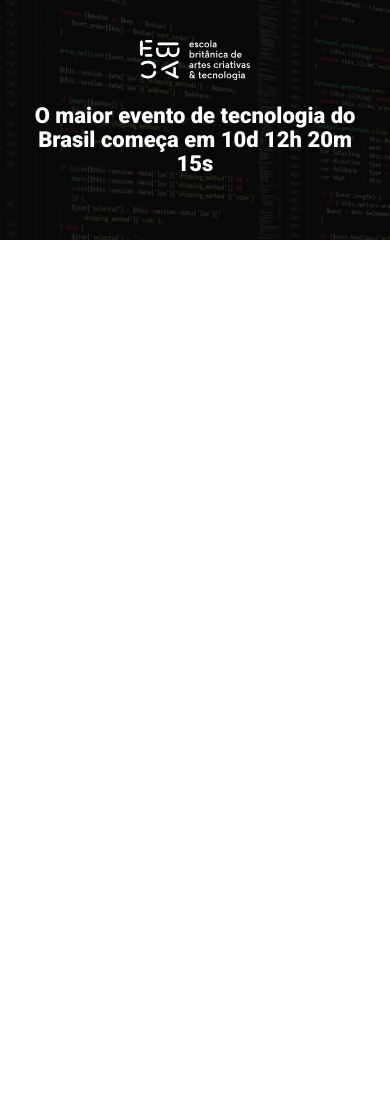
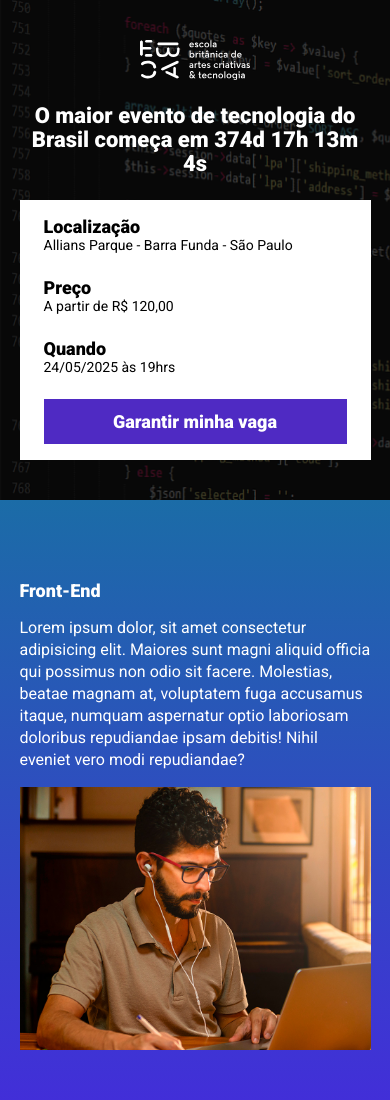
Before and after one commit to LuizFKM/ebacTalks, a website built with Parcel: page src/index.html in a window 390 px wide. Shown: the top 1100 px of the page. Before the commit the page ends 844 px from the top, so only its background shows below. Built offline with nearby package versions, Linux system fonts and the light colour scheme.

Commit message:
criando a contagem regressiva

```diff
--- a/package.json
+++ b/package.json
@@ -2,9 +2,9 @@
   "name": "modulo22",
   "version": "1.0.0",
   "description": "",
-  "main": "index.js",
   "scripts": {
     "dev": "parcel src/index.html src/styles/main.scss src/scripts/main.js --no-cache",
+    "build": "parcel build src/index.html",
     "test": "echo \"Error: no test specified\" && exit 1"
   },
   "author": "",
--- a/src/index.html
+++ b/src/index.html
@@ -9,6 +9,7 @@
     <link rel="preconnect" href="https://fonts.gstatic.com" crossorigin>
     <link href="https://fonts.googleapis.com/css2?family=Roboto:wght@400;900&display=swap" rel="stylesheet">
     <link rel="stylesheet" href="./styles/main.scss">
+    <link rel="stylesheet" href="https://unpkg.com/aos@next/dist/aos.css" />
 </head>
 
 <body>
@@ -17,12 +18,91 @@
         <div class="container">
             <img class="hero__logo" src="./images/ebac_logo.svg" alt="EBAC">
             <p class="hero__text">
-                O maior evento de tecnologia do Brasil começa em 10d 12h 20m 15s
+                O maior evento de tecnologia do Brasil começa em <span class="contador"></span>
             </p>
+            <div class="infos-bar">
+                <ul class="infos-bar__infos">
+                    <li class="infos-bar__infos__item">
+                        <b>Localização</b>
+                        Allians Parque - Barra Funda - São Paulo
+                    </li>
+                    <li class="infos-bar__infos__item">
+                        <b>Preço</b>
+                        A partir de R$ 120,00
+                    </li>
+                    <li class="infos-bar__infos__item">
+                        <b>Quando</b>
+                        24/05/2025 às 19hrs
+                    </li>
+                </ul>
+                <a href="#" class="button button--primary">
+                    Garantir minha vaga
+                </a>
+            </div>
         </div>
     </header>
 
-    <script src="./scripts/main.js"></script>
+    <section class="event event--frontend">
+        <div class="container" data-aos="fade-right" data-aos-offset="300" data-aos-easing="ease-in-sine" >
+            <div class="event__details">
+                <h2 class="event__details__title">Front-End</h2>
+                <p class="event__details__description">
+                    Lorem ipsum dolor, sit amet consectetur adipisicing elit. Maiores sunt magni aliquid
+                    officia qui possimus non odio sit facere.
+                    Molestias, beatae magnam at, voluptatem fuga accusamus itaque, numquam aspernatur
+                    optio laboriosam doloribus repudiandae ipsam debitis! Nihil eveniet vero modi repudiandae?
+                </p>
+            </div>
+            <img class="event__image" src="./images/frontend.png" alt="Front-End">
+        </div>
+    </section>
+    <section class="event event--ui-ux event--image-left">
+        <div class="container" data-aos="fade-left" data-aos-offset="300" data-aos-easing="ease-in-sine">
+            <div class="event__details">
+                <h2 class="event__details__title">UI/UX</h2>
+                <p class="event__details__description">
+                    Lorem ipsum dolor, sit amet consectetur adipisicing elit. Maiores sunt magni aliquid
+                    officia qui possimus non odio sit facere.
+                    Molestias, beatae magnam at, voluptatem fuga accusamus itaque, numquam aspernatur
+                    optio laboriosam doloribus repudiandae ipsam debitis! Nihil eveniet vero modi repudiandae?
+                </p>
+            </div>
+            <img class="event__image" src="./images/ui-ux.png" alt="Front-End">
+        </div>
+    </section>
+    <section class="event event--data-science">
+        <div class="container"  data-aos="fade-right" data-aos-offset="300" data-aos-easing="ease-in-sine">
+            <div class="event__details">
+                <h2 class="event__details__title">Data Science</h2>
+                <p class="event__details__description">
+                    Lorem ipsum dolor, sit amet consectetur adipisicing elit. Maiores sunt magni aliquid
+                    officia qui possimus non odio sit facere.
+                    Molestias, beatae magnam at, voluptatem fuga accusamus itaque, numquam aspernatur
+                    optio laboriosam doloribus repudiandae ipsam debitis! Nihil eveniet vero modi repudiandae?
+                </p>
+            </div>
+            <img class="event__image" src="./images/data.png" alt="Front-End">
+        </div>
+    </section>
+    <section class="event event--backend event--image-left">
+        <div class="container" data-aos="fade-left" data-aos-offset="300" data-aos-easing="ease-in-sine">
+            <div class="event__details">
+                <h2 class="event__details__title">Backend</h2>
+                <p class="event__details__description">
+                    Lorem ipsum dolor, sit amet consectetur adipisicing elit. Maiores sunt magni aliquid
+                    officia qui possimus non odio sit facere.
+                    Molestias, beatae magnam at, voluptatem fuga accusamus itaque, numquam aspernatur
+                    optio laboriosam doloribus repudiandae ipsam debitis! Nihil eveniet vero modi repudiandae?
+                </p>
+            </div>
+            <img class="event__image" src="./images/backend.png" alt="Front-End">
+        </div>
+    </section>
+
+    <script src="https://unpkg.com/aos@next/dist/aos.js"></script>
+    <script src="./scripts/main.js">
+        AOS.init();
+    </script>
 </body>
 
 </html>
--- a/src/scripts/main.js
+++ b/src/scripts/main.js
@@ -1 +1,27 @@
-console.log('ola mundo')
+AOS.init();
+
+const dataDoEvento = new Date("May 24, 2025 19:00:00");
+const timeStampDoEvento = dataDoEvento.getTime();
+
+const contaAsHoras = setInterval(function() {
+    const agora = new Date();
+    const timeStampAtual = agora.getTime();
+
+    const distanciAteOEvento = timeStampDoEvento - timeStampAtual;
+
+    const diaEmMs = 1000 * 60 * 60 * 24;
+    const horaEmMs = 1000 * 60 * 60;
+    const minutoEmMs = 1000 * 60;
+
+    const diasAteOEvento = Math.floor(distanciAteOEvento / diaEmMs)
+    const horasAteOEvento = Math.floor((distanciAteOEvento % diaEmMs) / horaEmMs);
+    const minutosAteOEvento = Math.floor((distanciAteOEvento % horaEmMs) / minutoEmMs);
+    const segundosAteOEvento = Math.floor((distanciAteOEvento % minutoEmMs) / 1000);
+
+    document.querySelector('.contador').innerHTML = `${diasAteOEvento}d ${horasAteOEvento}h ${minutosAteOEvento}m ${segundosAteOEvento}s`
+
+    if (distanciAteOEvento < 0) {
+        clearInterval(contaAsHoras);
+        document.querySelector('.contador').innerHTML = 'Evento Expirado'
+    }
+}, 1000);
--- /dev/null
+++ b/src/styles/_event.scss
@@ -0,0 +1,62 @@
+@use 'variables' as *;
+
+.event {
+    padding: 80px 0;
+
+    &--frontend {
+        background-image: linear-gradient($blue1, $blue2);
+    }
+    &--ui-ux{
+        background-image: linear-gradient($blue2, $pink);
+    }
+    &--data-science {
+        background-image: linear-gradient($pink, $yellow);
+    }
+    &--backend {
+        background-image: linear-gradient($yellow, $pink);
+    }
+
+    &--image-left {
+        .container {
+            flex-direction: row-reverse;
+        }
+    }
+
+    .container {
+        display: flex;
+        gap: 40px;
+    }
+
+    &__image {
+        max-width: 360px;
+    }
+
+    &__details {
+
+        &__title {
+            font-size: 18px;
+            font-weight: bold;
+            margin-bottom: 16px;
+        }
+
+        &__description {
+            line-height: 22px ;
+        }
+    }
+
+    @media (max-width: 640px) {
+        .container {
+            display: block;
+        }
+
+        &__image {
+            width: 100%;
+        }
+
+        &__details {
+            margin-right: 0;
+            margin-bottom: 16px;
+        }
+    }
+
+}
--- a/src/styles/_hero.scss
+++ b/src/styles/_hero.scss
@@ -1,3 +1,5 @@
+@use 'variables' as *;
+
 .hero {
     padding-top: 64px;
     padding-bottom: 100px;
@@ -16,7 +18,7 @@
         left: 0;
         width: 100%;
         height: 100%;
-        background-color: #000;
+        background-color: $secondaryTextColor;
         content: '';
         opacity: .7;
 
--- /dev/null
+++ b/src/styles/_variables.scss
@@ -0,0 +1,10 @@
+$textColor: #fff;
+$secondaryTextColor: #000;
+
+//gradientes do background
+$blue1: #1B6CA7;
+$blue2: #442BDB;
+$pink: #88223B;
+$yellow: #9c791D;
+
+$purple: #4F2AC3
--- /dev/null
+++ b/src/styles/components/_buttons.scss
@@ -0,0 +1,25 @@
+@use '../variables' as *;
+
+.button {
+    padding: 12px;
+    font-size: 18px;
+    font-weight: bold;
+    text-decoration: none;
+    text-align: center;
+    white-space: nowrap;
+
+    &--primary {
+        color: $textColor;
+        background-color: $purple;
+    }
+
+    @media (max-width: 1024px) {
+        display: flex;
+        align-items: center;
+    }
+
+    @media (max-width: 640px) {
+        display: block;
+        width: 100%;
+    }
+}
--- /dev/null
+++ b/src/styles/components/_infos_bar.scss
@@ -0,0 +1,43 @@
+@use '../variables' as *;
+
+.infos-bar {
+    padding: 16px 24px;
+    background-color: $textColor;
+    display: flex;
+    justify-content: space-between;
+    align-items: center;
+
+    &__infos {
+        display: flex;
+        gap: 40px;
+
+        &__item {
+            font-size: 14px;
+            color: $secondaryTextColor;
+
+            b {
+                color: $secondaryTextColor;
+                font-size: 18px;
+                display: block;
+            }
+        }
+    }
+
+    @media (max-width: 640px) {
+        display: block;
+
+        &__infos {
+            display: block;
+
+            &__item {
+                margin-bottom: 24px;
+            }
+        }
+    }
+
+    @media (max-width: 1024px){
+        &__infos {
+            gap: 16px;
+        }
+    }
+}
--- a/src/styles/main.scss
+++ b/src/styles/main.scss
@@ -1,11 +1,16 @@
 @use 'hero';
+@use 'components/infos_bar';
+@use 'components/buttons';
+@use 'event';
+@use 'variables' as *;
 
 * {
     margin: 0;
     padding: 0;
     box-sizing: border-box;
     font-family: Roboto, sans-serif;
-    color: #fff;
+    color: $textColor;
+    list-style: none;
 }
 
 .container {
```
